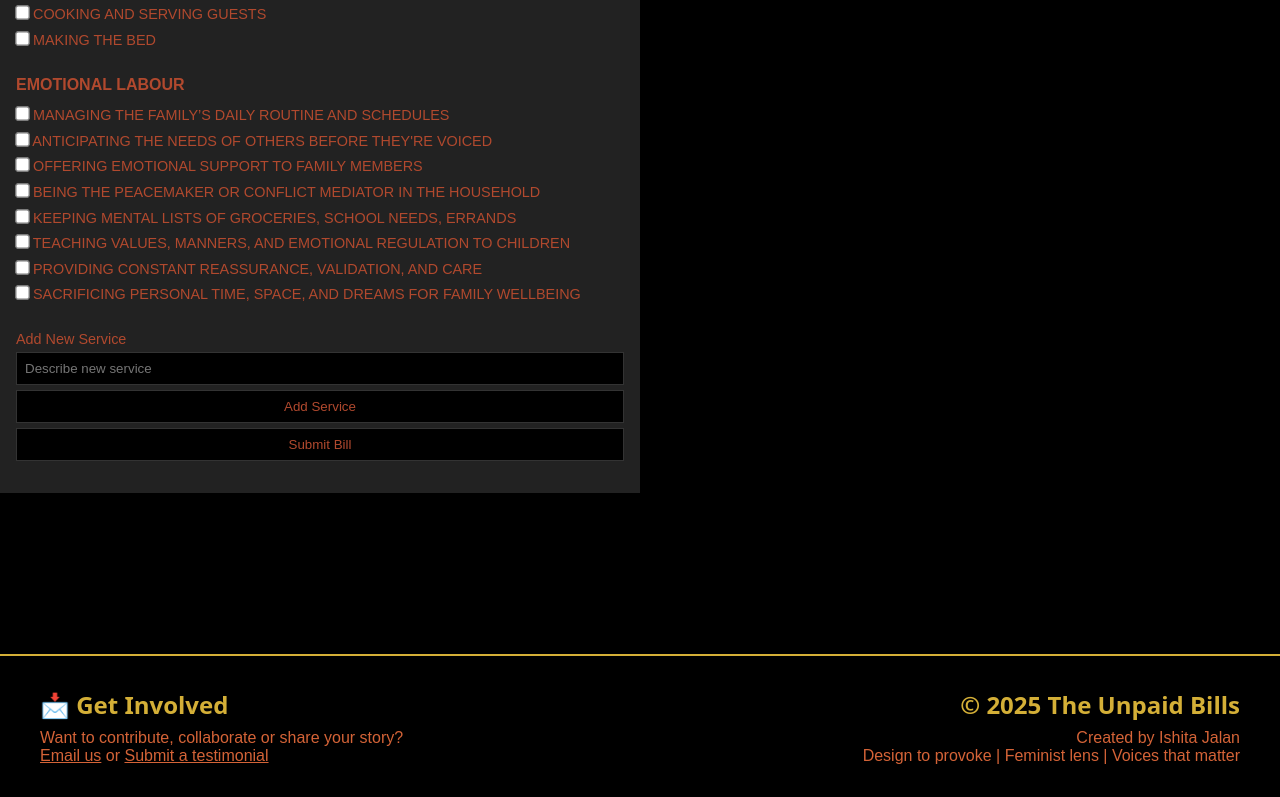
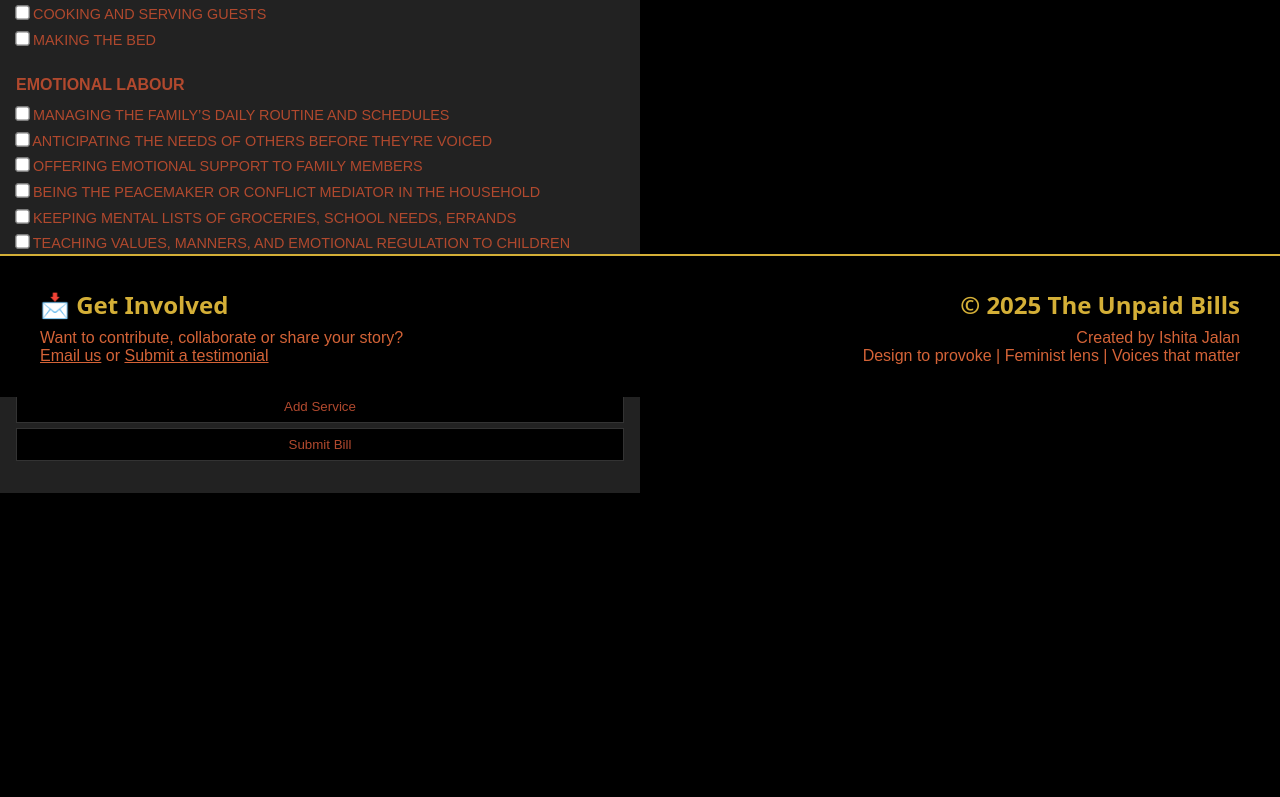
Before and after one commit to Ishita67/theunpaidbills, a plain HTML site: page index.html in a window 1280 px wide. Shown: the part 1011-1808 px from the top of the page. After the commit the page ends 1504 px from the top, so only its background shows below. Drawn offline with Linux system fonts and the light colour scheme; a web font is replaced by a local one.

Commit message:
Update style.css

```diff
--- a/style.css
+++ b/style.css
@@ -235,7 +235,7 @@ button {
 }
 
 .footer {
- margin-top: 40rem; /* Or increase if needed */
+ margin-top: 15rem; /* Or increase if needed */
   position: relative; /* Ensure it's in normal flow */
   z-index: 1;
   padding: 2rem 1rem;
```
